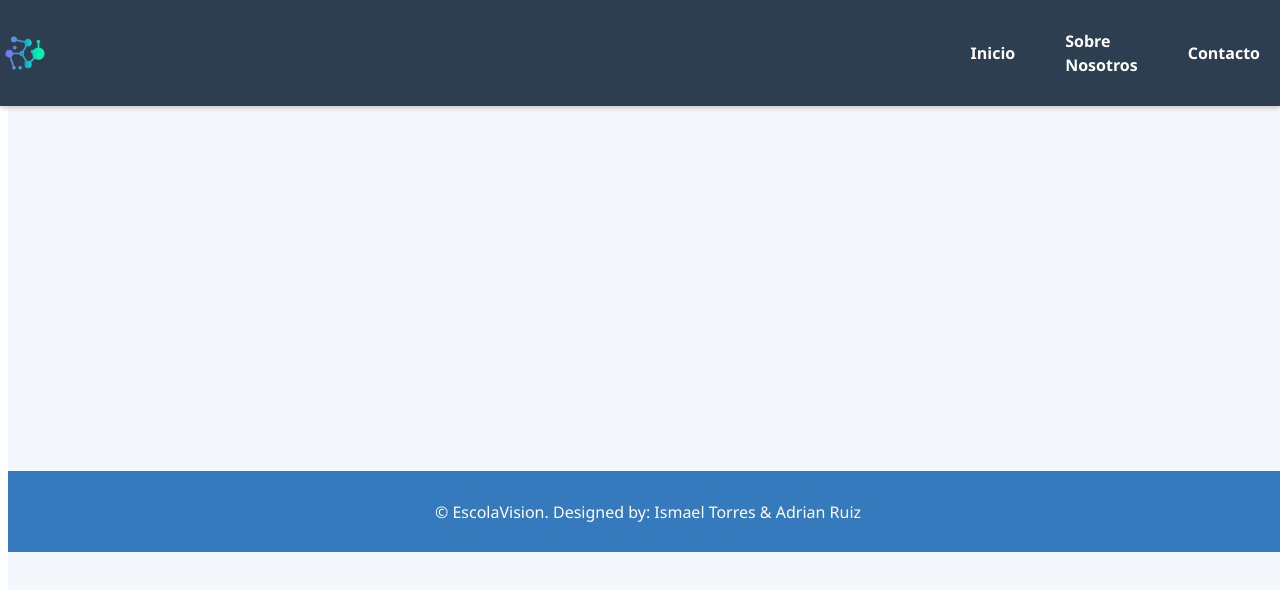
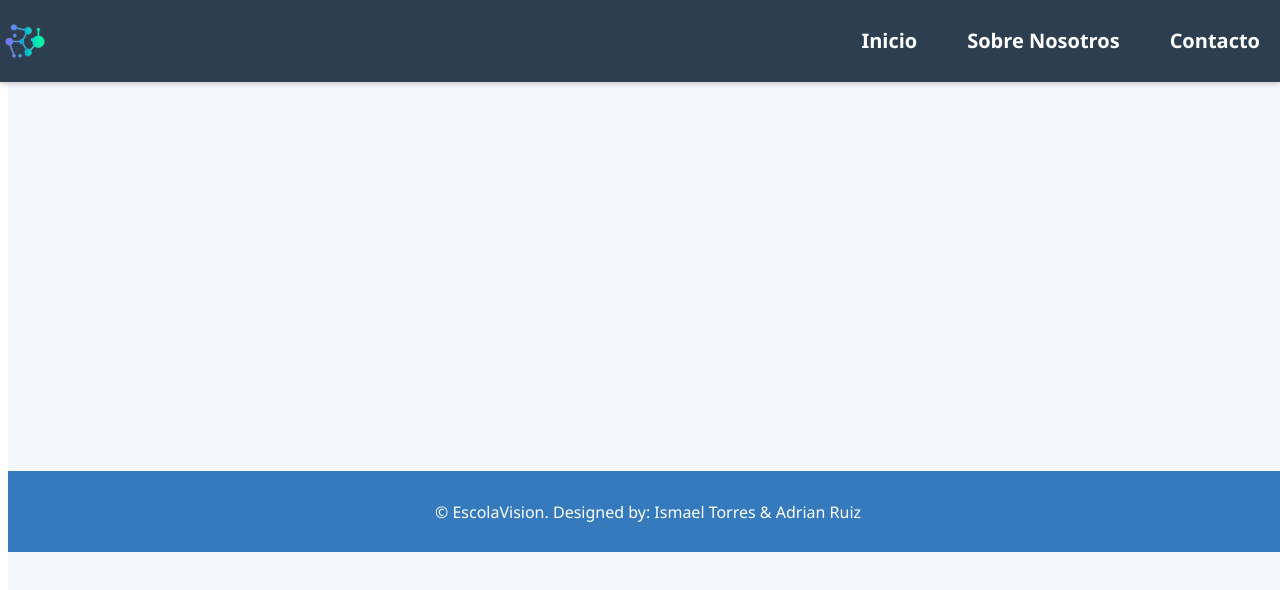
Before and after one commit to Ismaeltg05/Web-Escolavision, a React (Vite) app: page / in a window 1280 px wide. Shown: the top 590 px of the page. Built offline with nearby package versions, Linux system fonts and the light colour scheme.

Commit message:
style: update Navbar styles for improved alignment and spacing

```diff
--- a/src/components/Navbar.css
+++ b/src/components/Navbar.css
@@ -5,14 +5,10 @@
     left: 0;
     background-color: #2c3e50;
     display: flex;
-    justify-content: space-between;
     align-items: center;
-    z-index: 1000;
     box-shadow: 0 2px 5px rgba(0, 0, 0, 0.2);
     width: 100%;
     padding: 0%;
-    padding-top: 1%;
-    padding-bottom: 1%;
 }
 
 /* Logo */
@@ -23,19 +19,25 @@
 
 /* Menú de navegación */
 .navbar-menu {
-    width: auto;
     list-style: none;
     display: flex;
     gap: 50px;
     align-items: center;
+    justify-content: right;
+    margin-left: auto; /* Añade esta línea para alinear el menú a la derecha */
     margin-right: 20px;
+}
+
+.navbar-menu li {
+    padding: 10px 0;
+    width: auto;
 }
 
 /* Enlaces del menú */
 .navbar-menu .nav-link {
     text-decoration: none;
     color: white;
-    font-size: 16px;
+    font-size: 20px;
     font-weight: bold;
     transition: color 0.3s ease;
 }
@@ -82,7 +84,6 @@
     }
 }
 
-
 /* Para que el contenido no quede cubierto por el navbar */
 body {
     padding-top: 50px;
@@ -94,6 +95,6 @@ body {
     }
 }
 
-.white{
+.white {
     color: white;
 }
```
